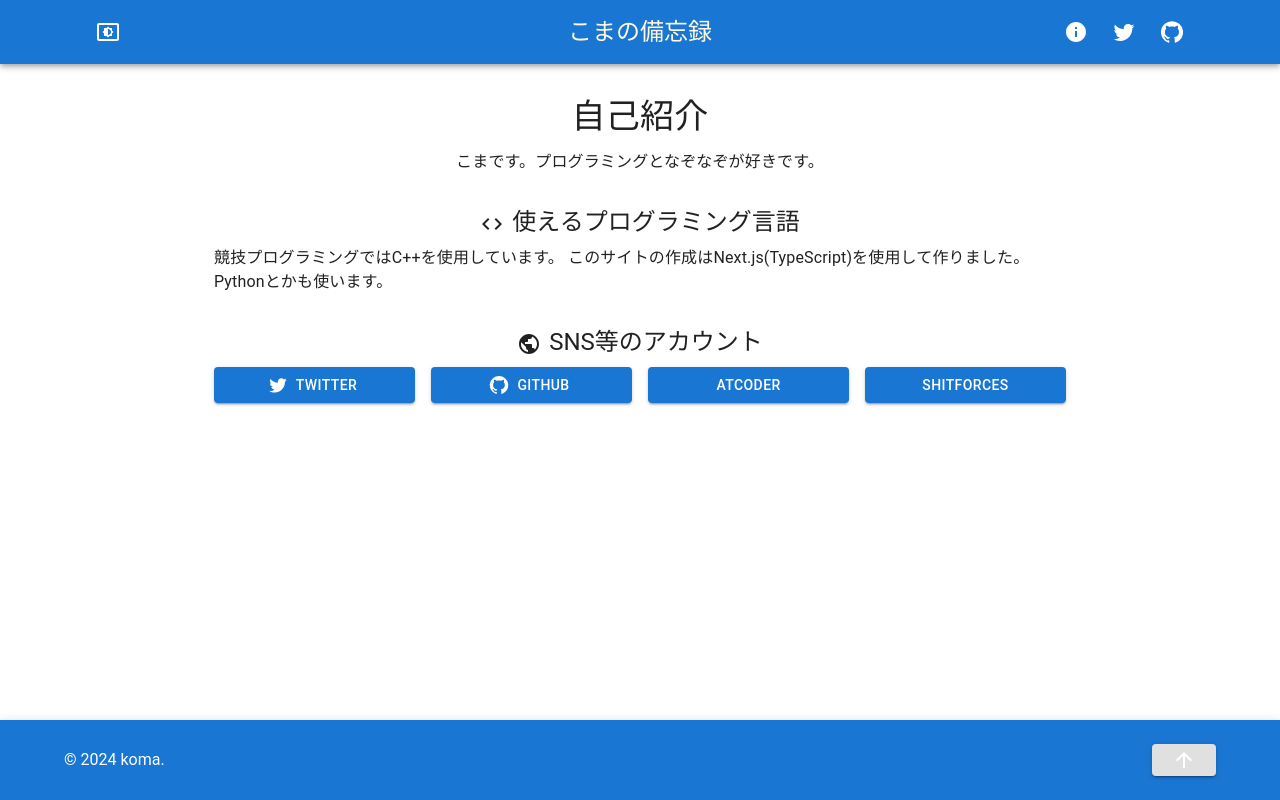
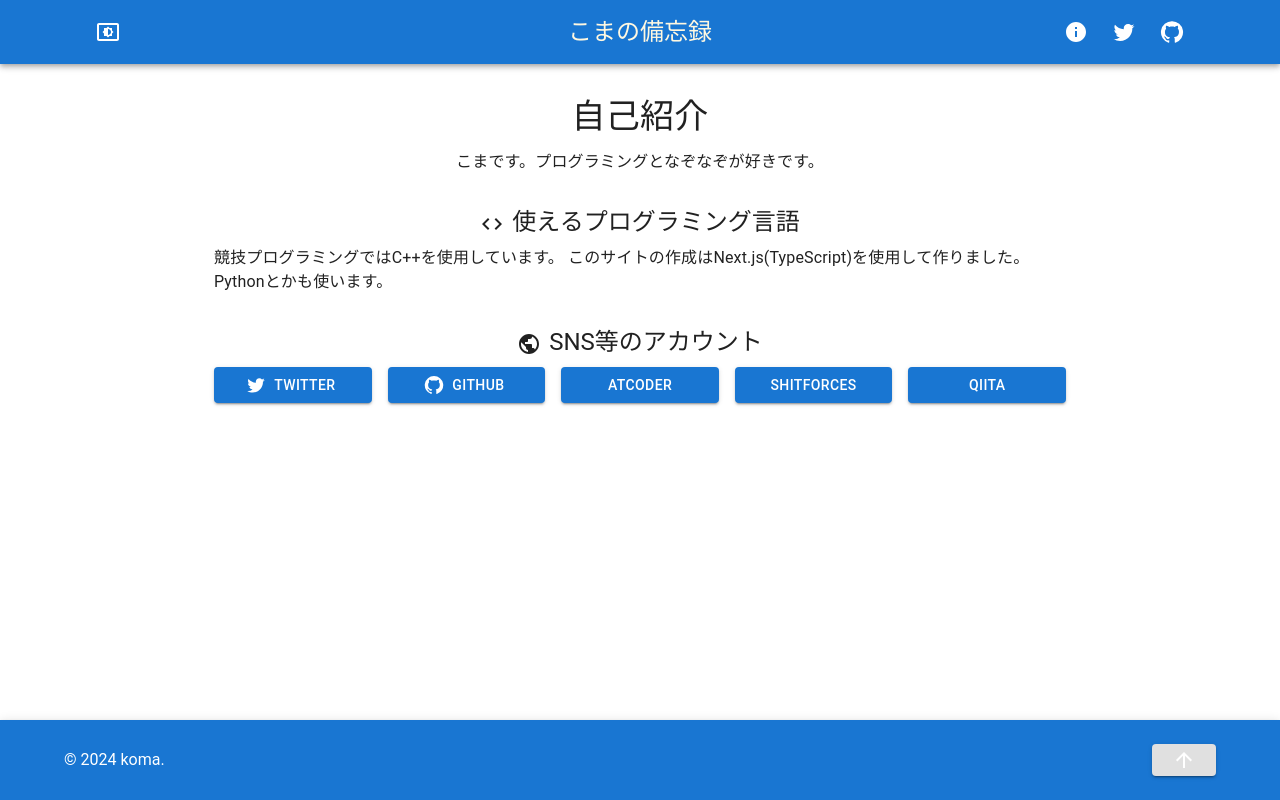
Before and after one commit to komasandesu/memorandum, a Next.js app: page /bio in a window 1280 px wide. Built offline with nearby package versions, Linux system fonts and the light colour scheme.

Commit message:
bio更新

```diff
--- a/src/pages/bio.tsx
+++ b/src/pages/bio.tsx
@@ -80,6 +80,16 @@ const Bio: React.FC = () => {
                     >
                         Shitforces
                     </Button>
+                    <Button
+                        variant="contained"
+                        color="primary"
+                        href="https://qiita.com/komasandesu"
+                        target="_blank"
+                        rel="noopener"
+                        fullWidth={true} // スマホの場合はボタンをフル幅に
+                    >
+                        Qiita
+                    </Button>
                 </Box>
             </Box>
 
```
